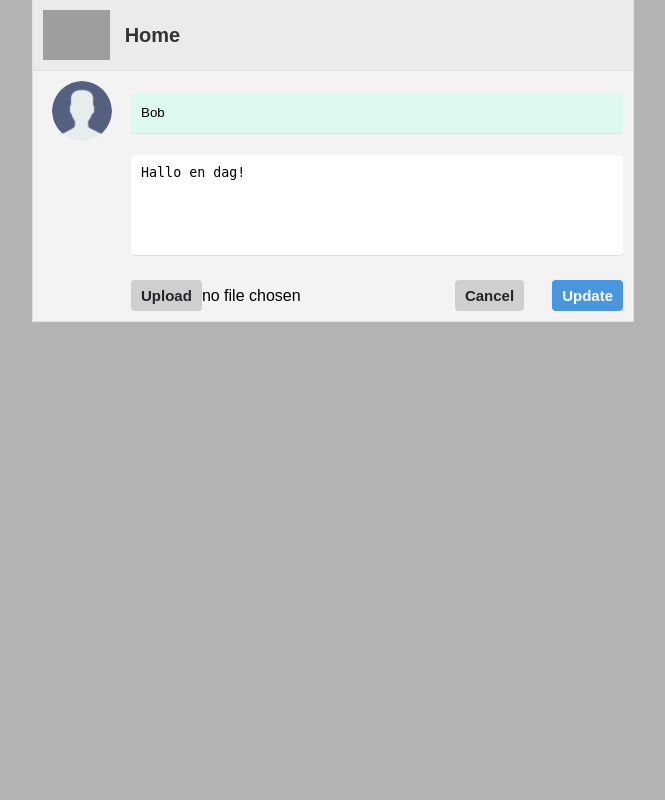
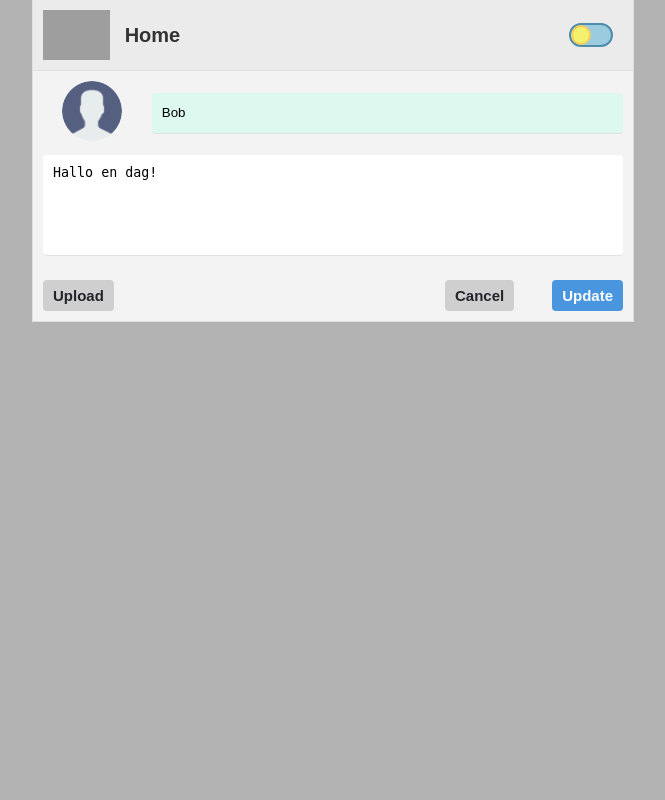
Before and after one commit to sardor-yuldashev/twitter_clone, a Django app: page /edit/35/ in a window 1280 px wide. Shown: the whole page, without its empty margins (307-972 px from the left). Run offline with Django 4.2, Linux system fonts and the light colour scheme; data comes from the database, SQL or seed files in the repository; both versions use the stored data as it was after the commit; grey boxes are pictures that could not be loaded.

Commit message:
static host, minor fixes -no longer text select toggles

```diff
--- a/posts/static/css/style.css
+++ b/posts/static/css/style.css
@@ -1,4 +1,11 @@
-* { margin: 0; padding: 0; border: 0;}
+* {
+    margin: 0; padding: 0; border: 0;
+    -webkit-touch-callout:none;
+    -webkit-user-select:none;
+    -moz-user-select:none;
+    -ms-user-select:none;
+    user-select:none;
+}
 
 .light-theme {
     --theme-button: rgb(155, 203, 223);
@@ -402,9 +415,9 @@ h1, p {
     display: grid;
     grid-template-areas:
     'user-image form-name form-name form-name form-name form-name form-name form-name form-name form-name'
-    '. form-body form-body form-body form-body form-body form-body form-body form-body form-body'
-    '. post-image post-image post-image post-image post-image post-image post-image post-image post-image'
-    '. form-file form-file form-file form-file form-file form-file form-file form-cancel form-submit';
+    'form-body form-body form-body form-body form-body form-body form-body form-body form-body form-body'
+    'post-image post-image post-image post-image post-image post-image post-image post-image post-image post-image'
+    'form-file form-file-name form-file-name form-file-name form-file-name form-file-name . . form-cancel form-submit';
     gap: 10px;
     padding: 10px;
     border-bottom: 1px solid var(--border);
--- a/posts/templates/edit.html
+++ b/posts/templates/edit.html
@@ -15,6 +15,7 @@
         <div class="menu">
             <img src="{% static 'img/logo-techis.svg' %}" alt="">
             <h1>Home</h1>
+            <div class="theme-toggle" onclick="theme_toggle()"><div id="theme-toggle-knob"></div></div>
         </div>
         <form action="save/", method="POST", enctype="multipart/form-data">
             {% csrf_token %}
@@ -24,12 +25,13 @@
                 <div class="grid-item-form-name"><input name="name" type="text" placeholder="Name" value="{{ post.name }}" required></div>
                 <div class="grid-item-form-body"><textarea name="body" placeholder="Tell us anything" required>{{ post.body }}</textarea></div>
                 <div class="grid-item-form-file">
-                    <label for="upload">Upload</label><span id="file-name">no file chosen</span>
+                    <label for="upload">Upload</label>
                     <input id="upload" name="image" type="file">
                 </div>
                 {% if post.image != None %}
-                    <div id="grid-item-post-image" onclick="window.open('{{ post.image.url }}', '_blank')" style="background: url('{{ post.image.url }}')"></div>
+                <div id="grid-item-post-image" onclick="window.open('{{ post.image.url }}', '_blank')" style="background: url('{{ post.image.url }}')"></div>
                 {% endif %}
+                <div class="grid-item-form-file-name"><span id="file-name"></span></div>
                 <div class="grid-item-form-cancel"><input type="button" value="Cancel" onclick="window.location.href = '/'" ></div>
                 <div class="grid-item-form-submit"><input type="submit" value="Update"></div>
             </div>
```
Also changed, not shown: other parts of posts/static/css/style.css (+18 -12 lines), db.sqlite3.
